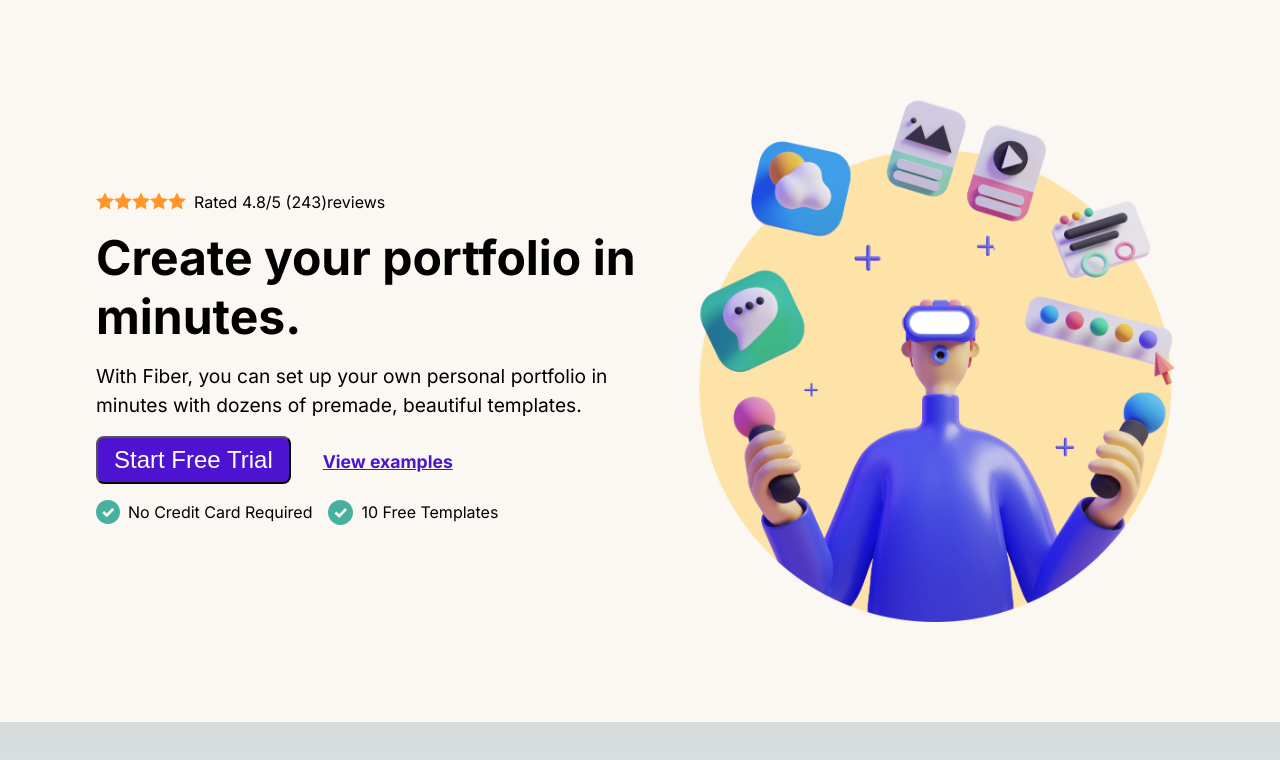
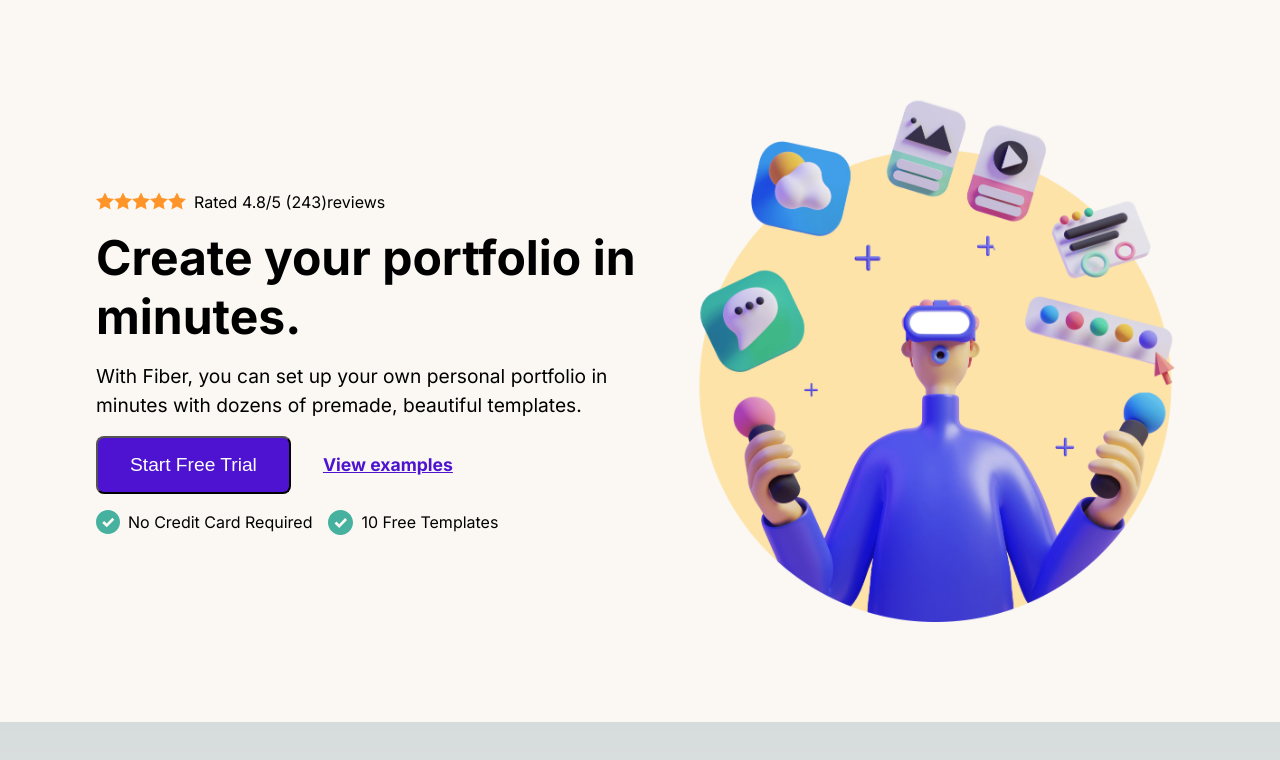
Before and after one commit to najdi123/shatel-task, a Next.js app: page / in a window 1280 px wide. Shown: the top 760 px of the page. Built offline with nearby package versions, Linux system fonts and the light colour scheme.

Commit message:
updated button style

```diff
--- a/ui/button/buttonStyles.module.css
+++ b/ui/button/buttonStyles.module.css
@@ -2,6 +2,6 @@
     background-color: #4D13D1;
     border-radius: 0.5rem;
     color: white;
-    font-size: 1.5rem;
-    padding: 0.5rem 1rem;
+    font-size: 1.2rem;
+    padding: 1rem 2rem;
 }
```
